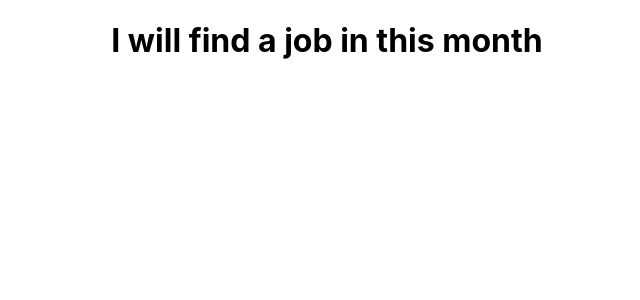
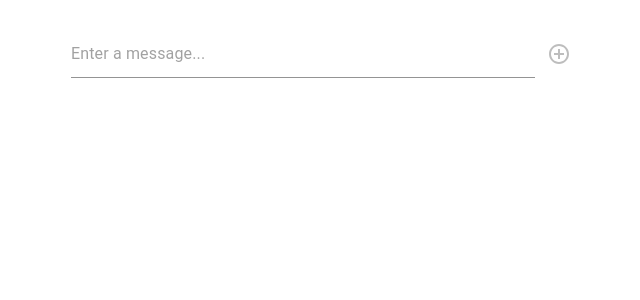
Before and after one commit to denyschornyi/react-shopping-list, a React (Create React App) app: page / in a window 1280 px wide. Shown: the top 300 px of the page, without its empty margins (313-953 px from the left). Built offline with nearby package versions, Linux system fonts and the light colour scheme.

Commit message:
AddItmeForm done

```diff
--- a/package.json
+++ b/package.json
@@ -3,6 +3,8 @@
   "version": "0.1.0",
   "private": true,
   "dependencies": {
+    "@material-ui/core": "^4.11.0",
+    "@material-ui/icons": "^4.9.1",
     "@testing-library/jest-dom": "^4.2.4",
     "@testing-library/react": "^9.5.0",
     "@testing-library/user-event": "^7.2.1",
--- a/src/App.css
+++ b/src/App.css
@@ -1,38 +1,18 @@
-.App {
-  text-align: center;
+.app{
+  width: 40%;
+  margin: auto;
+  margin-top: 30px;
 }
 
-.App-logo {
-  height: 40vmin;
-  pointer-events: none;
+.app__formControl{
+  display: flex !important;
+  flex-direction: row !important;
 }
 
-@media (prefers-reduced-motion: no-preference) {
-  .App-logo {
-    animation: App-logo-spin infinite 20s linear;
-  }
+.app__input{
+  flex: 1;
 }
 
-.App-header {
-  background-color: #282c34;
-  min-height: 100vh;
-  display: flex;
-  flex-direction: column;
-  align-items: center;
-  justify-content: center;
-  font-size: calc(10px + 2vmin);
-  color: white;
+.app__iconButton{
+  flex: 0;
 }
-
-.App-link {
-  color: #61dafb;
-}
-
-@keyframes App-logo-spin {
-  from {
-    transform: rotate(0deg);
-  }
-  to {
-    transform: rotate(360deg);
-  }
-}
--- a/src/App.js
+++ b/src/App.js
@@ -1,13 +1,35 @@
 import React, {useState} from 'react';
 import './App.css';
 
+import { FormControl, Input, IconButton } from '@material-ui/core';
+import AddCircleOutlineIcon from '@material-ui/icons/AddCircleOutline';
+
 function App() {
 
+  const [list, setList] = useState([{id: 1, title: 'Find a job', count: 1, done: false },
+                                    {id: 2, title: 'Bananas', count: 2, done: false }]);
+  const [input, setInput] = useState('');
+
   return (
-    <div className="App">
-      <h1>I will find a job in this month</h1>
+    <div className="app">
 
       {/* AddItemForm */}
+
+      <form className="app__form">
+        <FormControl className="app__formControl">
+          <Input className="app__input"
+                  placeholder='Enter a message...'
+                  value={input}
+                  onChange={e => setInput(e.target.value)}/>
+          <IconButton className="app__iconButton"
+                type="submit"
+                variant="contained"
+                color="primary"
+                disabled={!input}>
+            <AddCircleOutlineIcon/>
+          </IconButton>
+        </FormControl>
+      </form>
 
       {/* List */}
 
```
Also changed, not shown: 1 other file (tests, documents, lock files or other folders).
